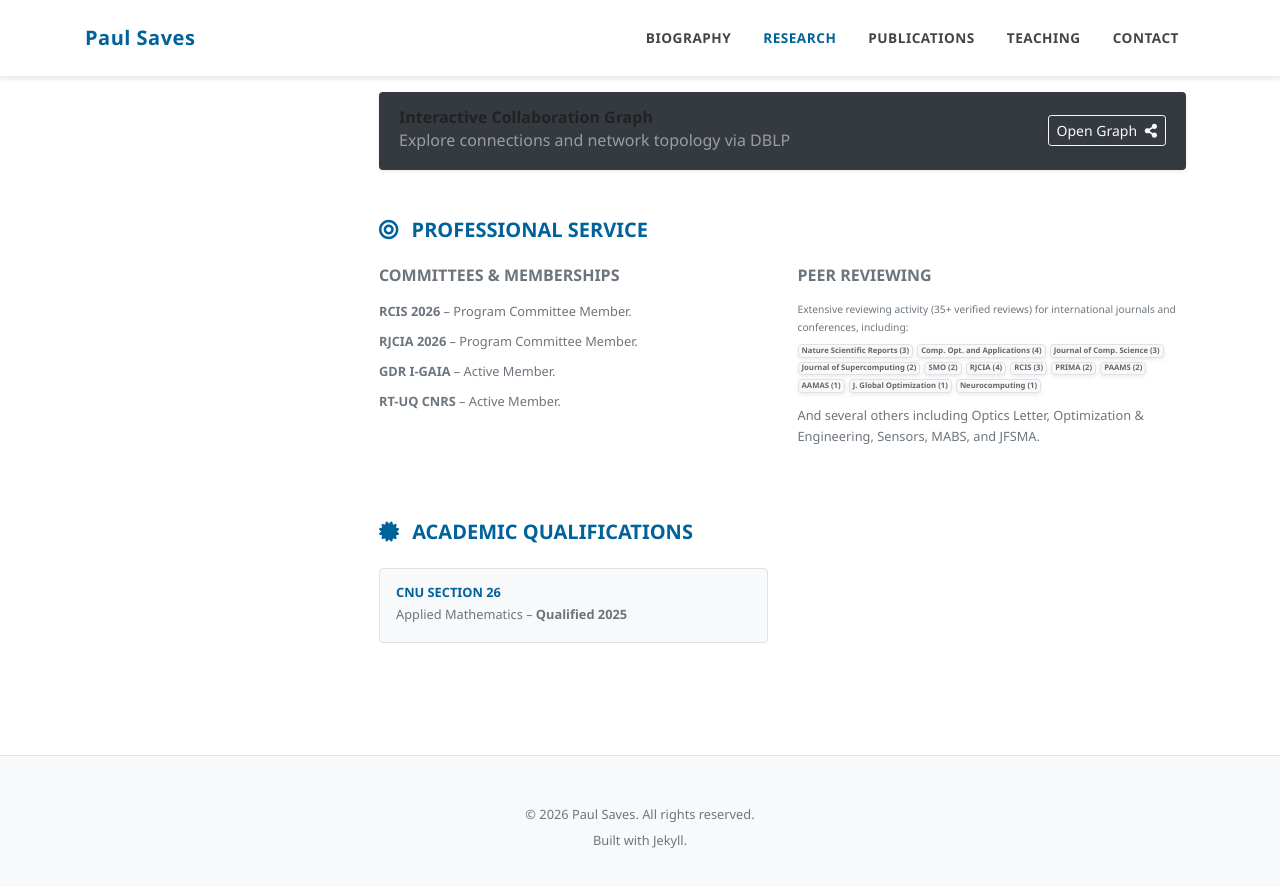
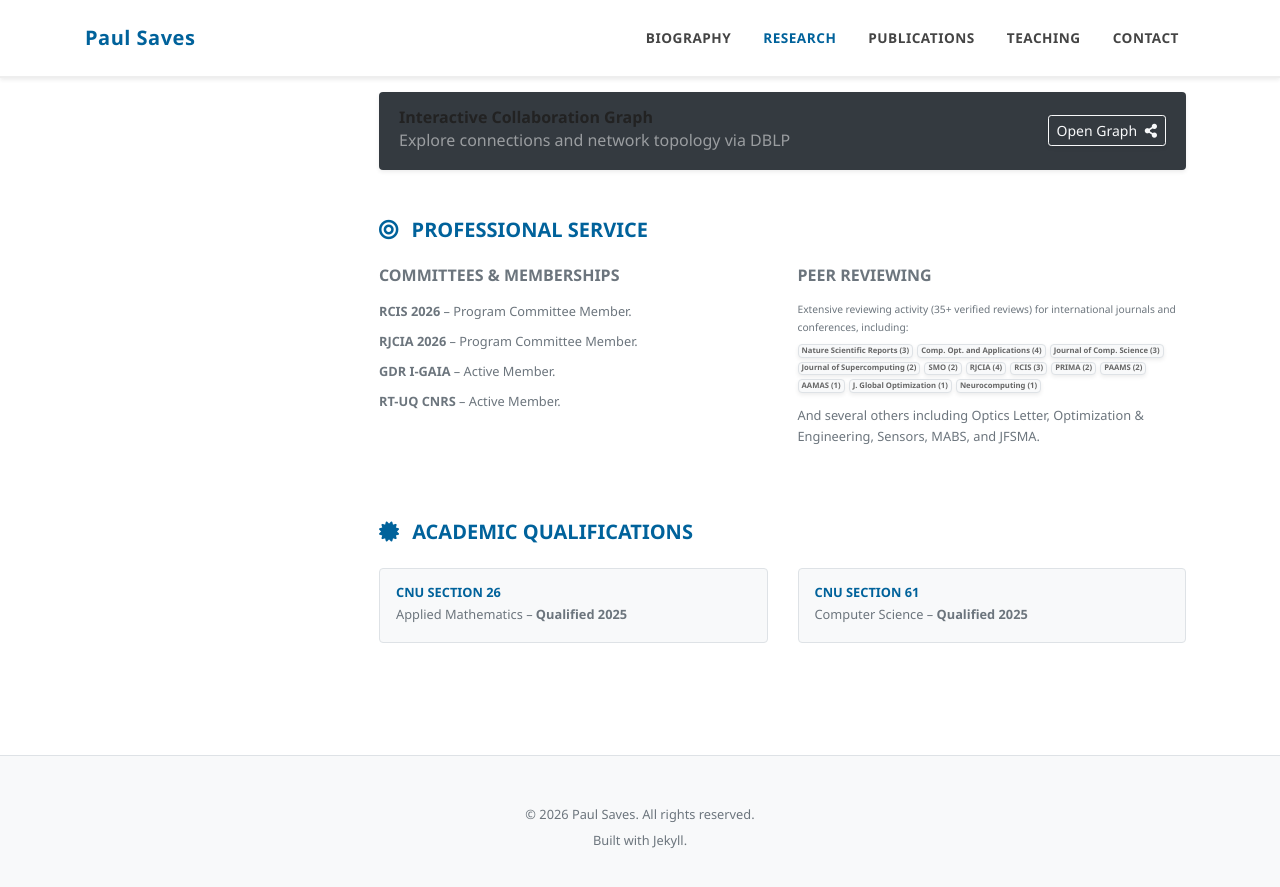
Before and after one commit to Paul-Saves/Paul-Saves.github.io, a Jekyll site: the page built from _pages/research.md, in a window 1280 px wide and 900 px high, scrolled down 3726 px. Shown: the top 887 px of the window. Built offline with Jekyll 4.4.1, drawn with Linux system fonts in a browser that asks for light colours; a style sheet for code colours, icons or effects is not loaded.

Commit message:
test add badge

```diff
--- a/_pages/research.md
+++ b/_pages/research.md
@@ -263,18 +263,25 @@ title: Research
         </div>
       </div>
     </section>
+<section id="qualifications" class="mb-5">
+  <h2 class="h5 font-weight-bold mb-4 text-primary text-uppercase">
+    <i class="fas fa-certificate mr-2"></i> Academic Qualifications
+  </h2>
+  <div class="row">
 
-    <!-- Qualifications -->
-    <section id="qualifications" class="mb-5">
-      <h2 class="h5 font-weight-bold mb-4 text-primary text-uppercase"><i class="fas fa-certificate mr-2"></i> Academic Qualifications</h2>
-      <div class="row">
-        <div class="col-md-6">
-          <div class="p-3 bg-light rounded border mb-3">
-            <h3 class="h6 font-weight-bold mb-1 small text-uppercase text-primary">CNU Section 26</h3>
-            <p class="small text-muted mb-0">Applied Mathematics – <strong>Qualified 2025</strong></p>
-          </div>
-        </div>
+    <div class="col-md-6">
+      <div class="p-3 bg-light rounded border mb-3">
+        <h3 class="h6 font-weight-bold mb-1 small text-uppercase text-primary">CNU Section 26</h3>
+        <p class="small text-muted mb-0">Applied Mathematics – <strong>Qualified 2025</strong></p>
       </div>
-    </section>
+    </div>
+
+    <div class="col-md-6">
+      <div class="p-3 bg-light rounded border mb-3">
+        <h3 class="h6 font-weight-bold mb-1 small text-uppercase text-primary">CNU Section 61</h3>
+        <p class="small text-muted mb-0">Computer Science – <strong>Qualified 2025</strong></p>
+      </div>
+    </div>
+
   </div>
-</div>
+</section>
```
